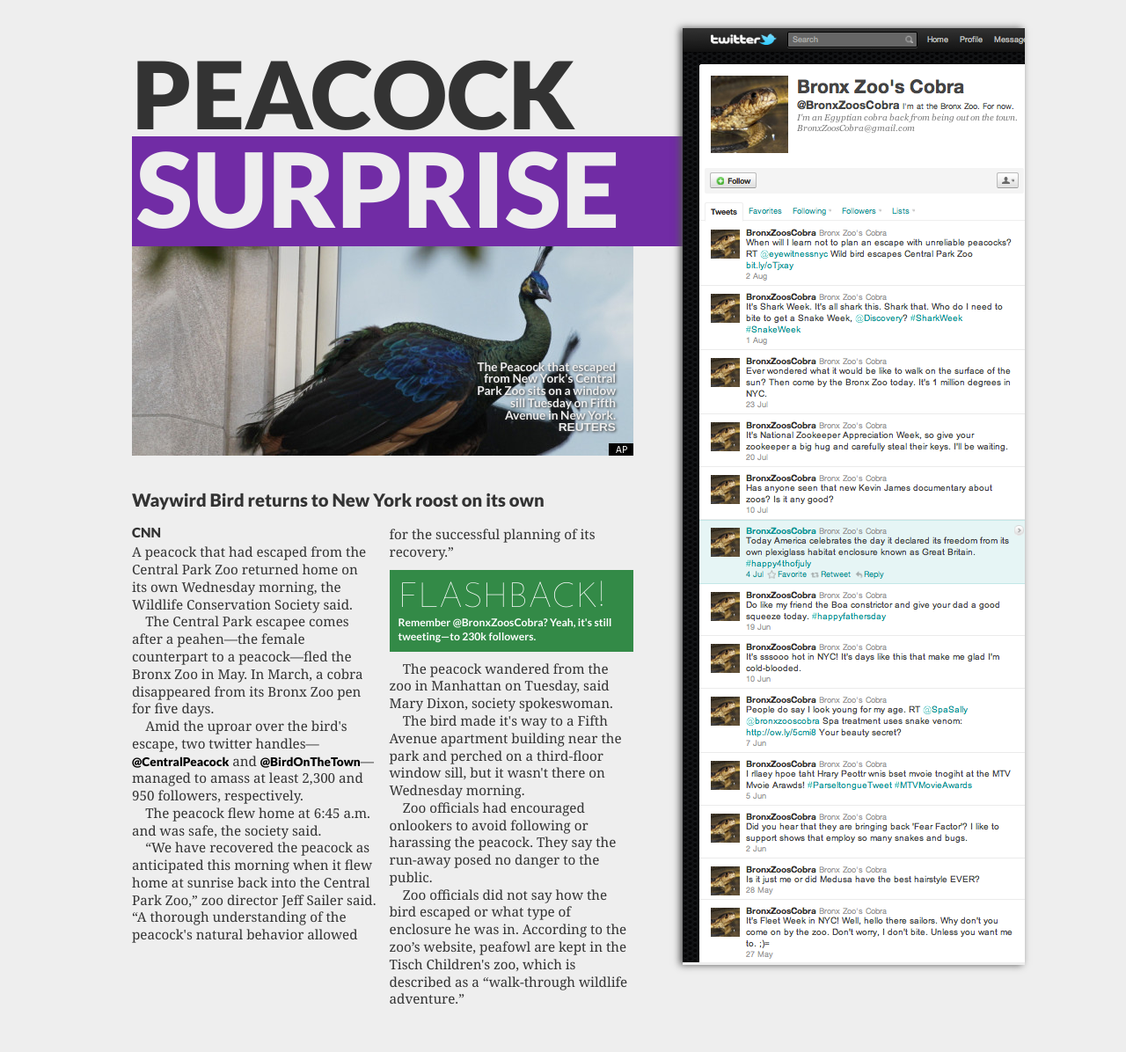
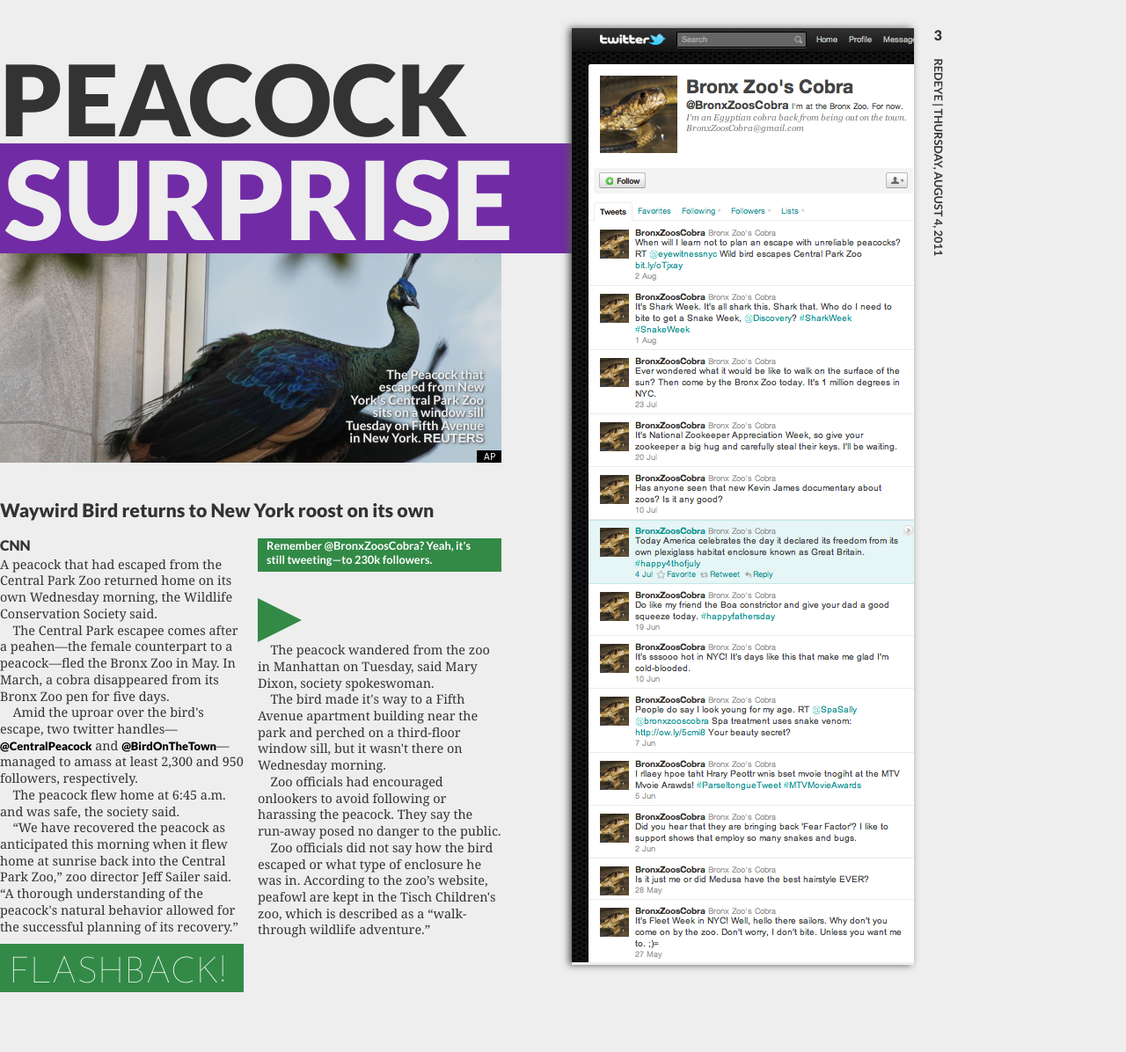
Before and after one commit to smbriones/smbriones.github.com, a Jekyll site: the page testing/peacock/index.html, which Jekyll copies as it is, in a window 1280 px wide. Shown: the whole page at 88% size. Built offline with Jekyll 4.4.1, drawn with Linux system fonts in a browser that asks for light colours; after the commit the page ends 1128 px from its top, so only the background shows below that.

Commit message:
updated files in testing folder

```diff
--- a/testing/peacock/index.html
+++ b/testing/peacock/index.html
@@ -10,6 +10,7 @@
 </head>
 <body>
   <div role="main">
+    <div id="left">
     <h1>Peacock</h1>
     <h1 class="purple">Surprise</h1>
     <figure>
@@ -49,6 +50,9 @@
         <h3>Flashback!</h3>
         <p>Remember @BronxZoosCobra? Yeah, it's still tweeting—to 230k followers.</p>
       </aside>
+      <div id="triangle-right">
+
+      </div>
       <p>
         The peacock wandered from the zoo in Manhattan on Tuesday, said Mary Dixon,
         society spokeswoman.
@@ -67,10 +71,15 @@
         which is described as a “walk-through wildlife adventure.”
       </p>
     </article>
+    </div>
+    <section>
+      <img src="images/bronx-zoo-cobra-twitter.png"
+           alt="Screenshot of Bronx Zoo Cobra's latest twitter feed.">
+    </section>
+    <p class="page-number">3</p>
+    <div id="folio">
+      <p>Redeye | Thursday, August 4, 2011</p>
+    </div>
   </div>
-  <section>
-    <img src="images/bronx-zoo-cobra-twitter.png"
-         alt="Screenshot of Bronx Zoo Cobra's latest twitter feed.">
-  </section>
 </body>
 </html>
--- a/testing/peacock/stylesheets/peacock.css
+++ b/testing/peacock/stylesheets/peacock.css
@@ -2,18 +2,17 @@
 	background: #eee;
 	color: #333;
 	font-size: 100%;
+	width: 1300px;
+	margin: 0 auto;
 }
 
 div[role="main"] {
-	float: left;
-	font-family: georgia, serif;
-	font-size: 0.95em;
-	width: 570px;
-	margin: 0 0 50px 150px;
+	width: 100%;
 }
 
-div[role="main"] p {
-	line-height: 1.3em;
+#left {
+	float: left;
+	width: 650px;
 }
 
 p:first-letter {
@@ -85,6 +84,7 @@
 }
 
 article {
+	font-family: georgia, serif;
 	width: 570px;
 	column-count: 2;
 	column-width: 250px;
@@ -92,6 +92,12 @@
 	-webkit-column-width: 250px;
 	-moz-column-count: 2;
 	-moz-column-width: 250px;
+	padding: 0 40px 0 0;
+}
+
+article p {
+	line-height: 1.3em;
+	font-size: 0.90em;
 }
 
 aside {
@@ -120,10 +126,41 @@
 	margin: 0;
 }
 
+#triangle-right {
+	margin-top: 30px;
+	left: 560px;
+	width: 0;
+	height: 0;
+	border-top: 25px solid transparent;
+	border-left: 50px solid #338A47;
+	border-bottom: 25px solid transparent;
+}
+
 section {
 	float: left;
 	-moz-box-shadow: -3px 0px 8px #555;
 	-webkit-box-shadow: -3px 0px 8px #555;
 	box-shadow: -3px 0px 8px #555;
-	margin: 2em 0 2em 3.5em;
+	margin-top: 2em;
+	width: 389px;
 }
+
+#folio {
+	float: left;
+	width: 260px;
+	text-transform: uppercase;
+	-webkit-transform: rotate(90deg);
+	-moz-transform: rotate(90deg);
+	font-family: 'Lato', sans-serif;
+	font-size: 0.80em;
+	font-weight: 700;
+	text-transform: uppercase;
+	margin: 11em 0 0 -8em;
+}
+
+.page-number {
+	display: inline-block;
+	font-family: 'Lato', sans-serif;
+	font-weight: 900;
+	padding: 2em 6em 0 1.4em;
+}
```
Also changed, not shown: 3 other files.
